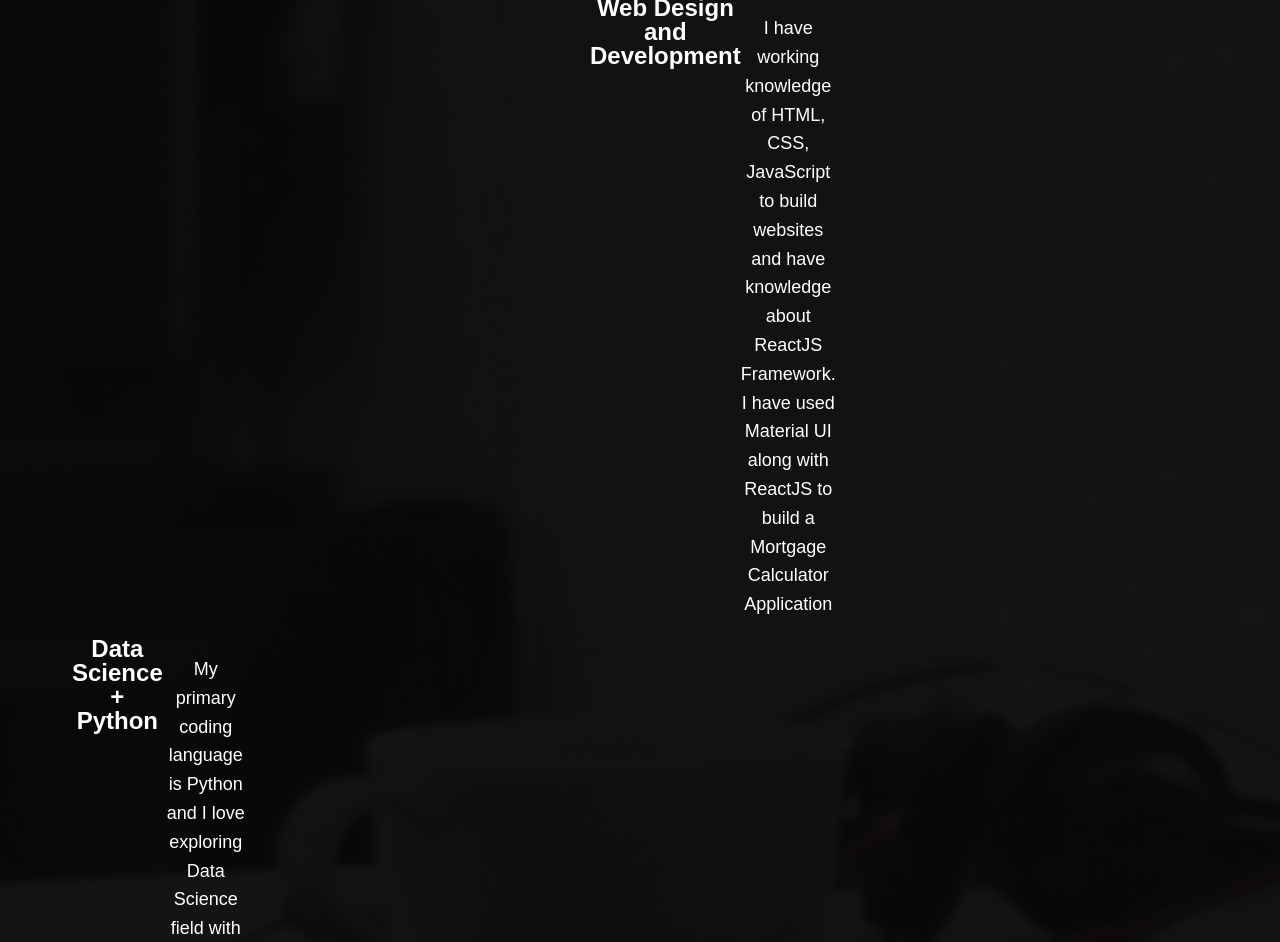
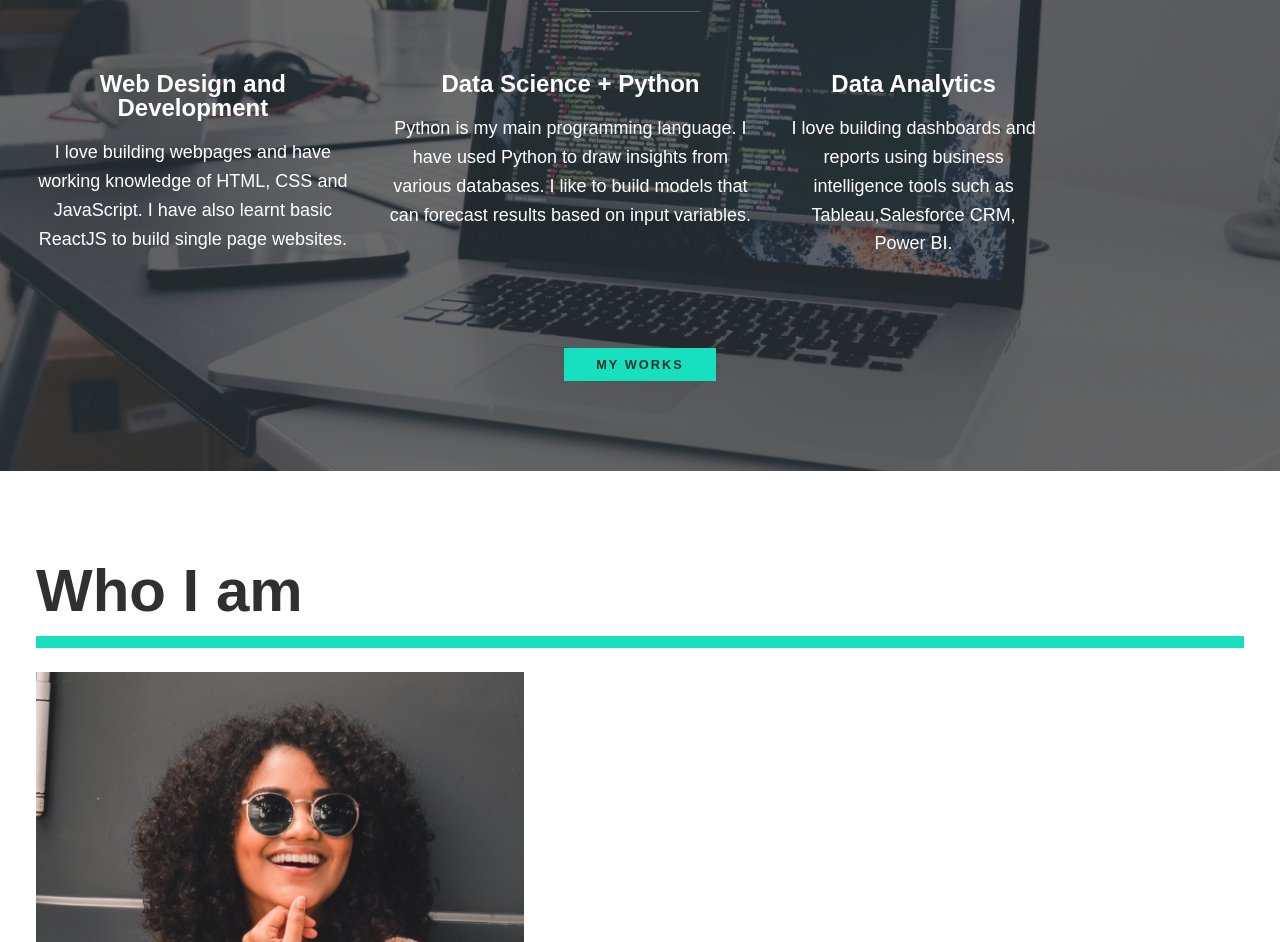
Before and after one commit to bruchimp3/mywebsite-html-css-js, a plain HTML site: page index.html in a window 1280 px wide. Shown: the part 664-1606 px from the top of the page. Drawn offline with nearby package versions, Linux system fonts and the light colour scheme.

Commit message:
rectified errors

```diff
--- a/css/style.css
+++ b/css/style.css
@@ -189,7 +189,7 @@ nav{
     background-color: var(--clr-dark);
     background-image: url(../img/services-bg.jpg);
     background-size: cover;
-    background-blend-mode: multiply;
+    /* background-blend-mode: multiply; */
     color: var(--clr-light);
     text-align: center;
 }
@@ -218,11 +218,11 @@ nav{
 }
 
 @media (min-width: 800px){
-    .service{
+    .services{
         display: flex;
-        max-width: 100px;
-        margin-left:  auto;
-        margin-right:  auto;
+        max-width: 1000px;
+        margin-left:  0 auto;
+        margin-right:  0 auto;
     }
 
     .service + .service {
--- a/index.html
+++ b/index.html
@@ -43,29 +43,25 @@ integrity="sha256-46qynGAkLSFpVbEBog43gvNhfrOj+BmwXdxFgVK/Kvc=" crossorigin="ano
 
 <!--My Services-->
 <section class="my-services" id="services">
-    <h2 class="section__title section_title--services">What I Do?</h2>
+    <h2 class="section__title section__title--services">What I Do?</h2>
     <div class="services">
         <div class="service">
             <h3>Web Design and Development</h3>
-            <p>I have working knowledge of HTML, CSS, JavaScript to build websites and have knowledge about ReactJS Framework.
-                I have used Material UI along with ReactJS to build a Mortgage Calculator Application
+            <p>
+                I love building webpages and have working knowledge of HTML, CSS and JavaScript. I have also learnt basic ReactJS to build single page websites.
             </p>
         </div><!--/service-->
 
         <div class="service">
             <h3>Data Science + Python</h3>
-            <p>My primary coding language is Python and I love exploring Data Science field with it.
-                My under graduate project was based on Machine Learning using Python. I have working knowledge on
-                python libraries such as numpy,sci-kit learn, tkinter, opencv.
-            </p>
+            <p>Python is my main programming language. I have used Python to draw insights from various databases. I like to build models that can forecast results based on input variables.</p>
         </div><!--/service-->
 
         <div class="service">
             <h3>Data Analytics</h3>
-            <p>I have a wordpress account and a blogger account. I use Google Analytics tag to track
-                the performance of the websites.
-                My other tools expertise in the Data Analytics domain is MySQL, Tablaeu, PowerBI
+            <p>I love building dashboards and reports using business intelligence tools such as Tableau,Salesforce CRM, Power BI.
             </p>
+
         </div><!--/service-->
 
     </div><!--/services-->
```
